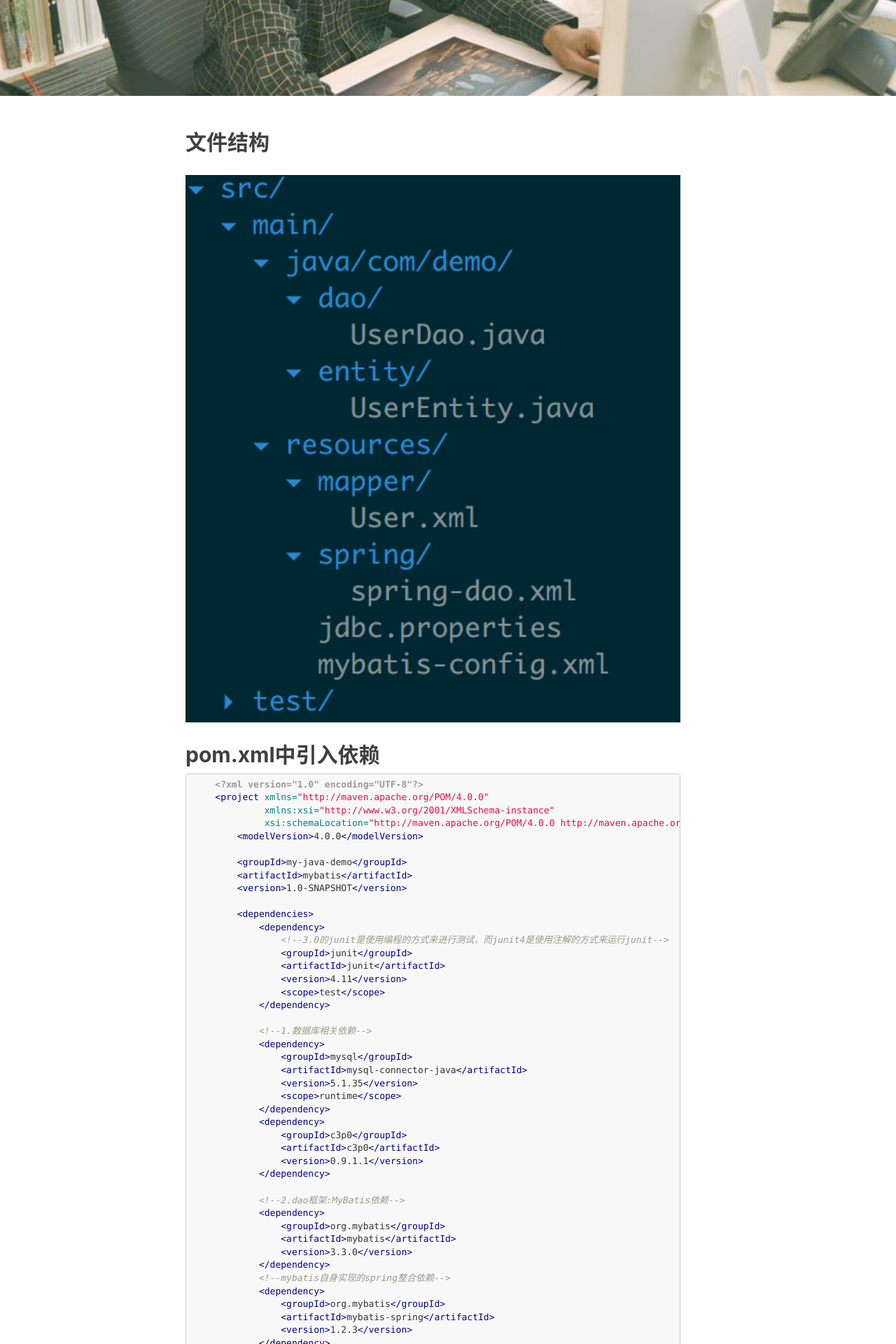
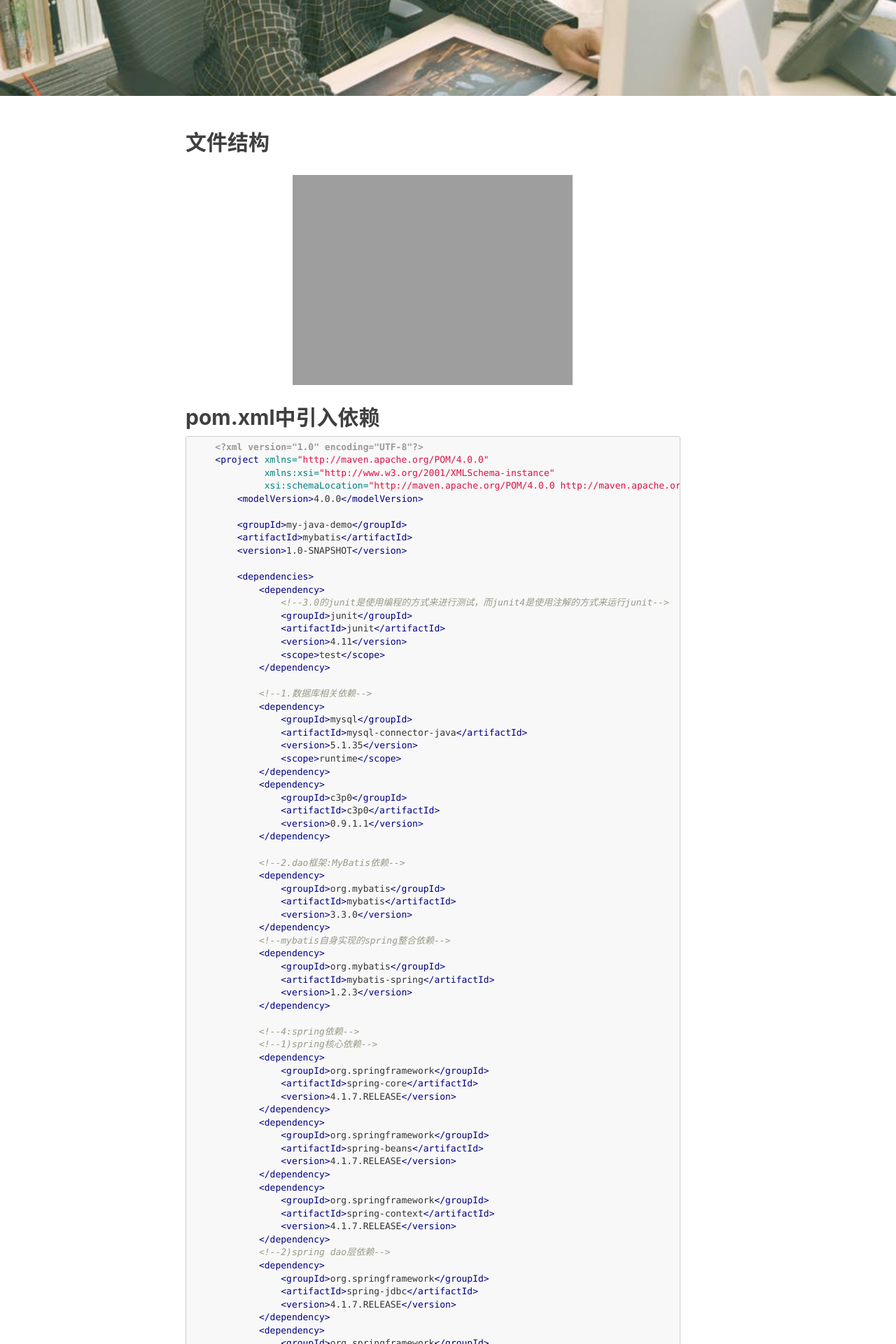
Before and after one commit to bug1024/jeet-blog, a Jekyll site: the page built from _posts/2017-03-12-mybatis-demo.md, in a window 1280 px wide. Shown: the part 386-2306 px from the top of the page at 70% size. Built offline with Jekyll 4.4.1, drawn with Linux system fonts in a browser that asks for light colours; nearby versions of some CDN libraries; comment, search, counter and statistics services are not loaded.

Commit message:
img width

````diff
--- a/_posts/2017-03-12-mybatis-demo.md
+++ b/_posts/2017-03-12-mybatis-demo.md
@@ -10,7 +10,7 @@ tags:
 ---
 
 ## 文件结构
-![mybatis](http://bug1024.com/img/mybatis-tree.jpeg)
+![mybatis](http://bug1024.com/img/mybatis-tree.jpeg =250)
 
 ## pom.xml中引入依赖
 ```xml
````
